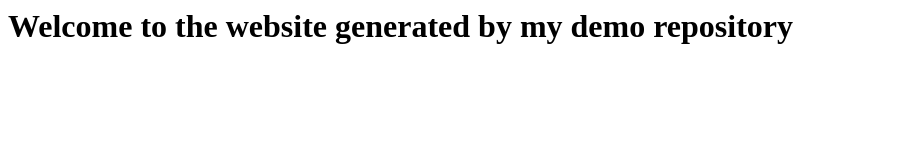
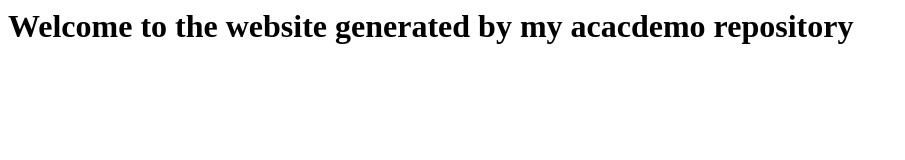
Before and after one commit to Conductrator/demo-repository, a website: page index.html in a window 1280 px wide. Shown: the whole page, without its empty margins (0-905 px from the left). Drawn offline with Linux system fonts and the light colour scheme.

Commit message:
Update index.html

```diff
--- a/index.html
+++ b/index.html
@@ -1 +1 @@
-<h1>Welcome to the website generated by my demo repository</h1>
+<h1>Welcome to the website generated by my acacdemo repository</h1>
```
